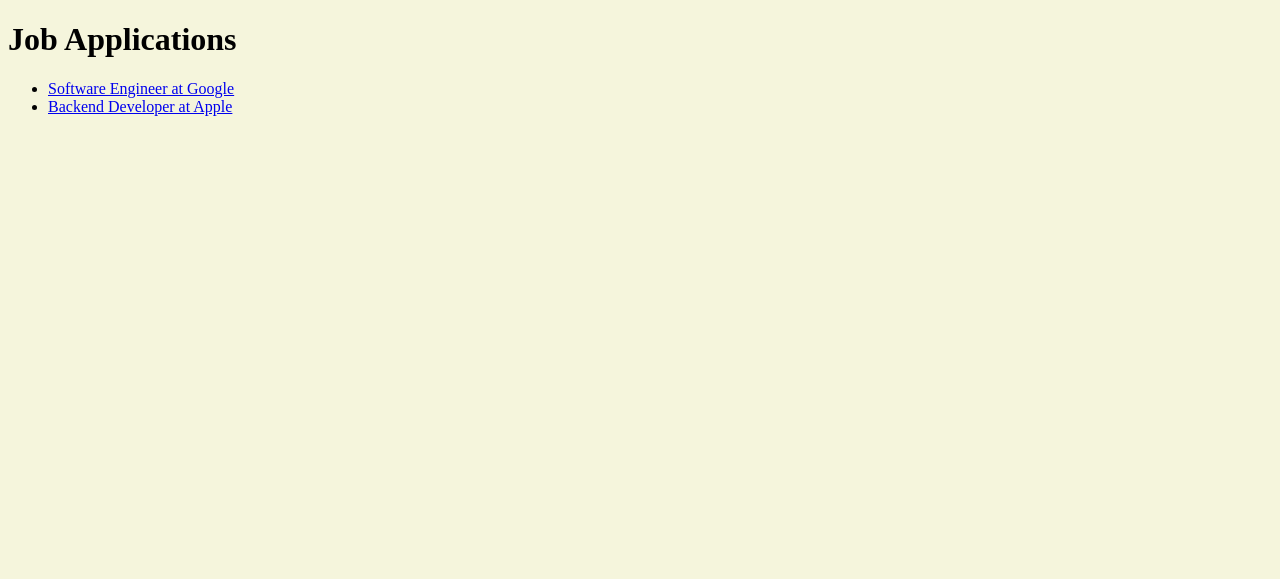
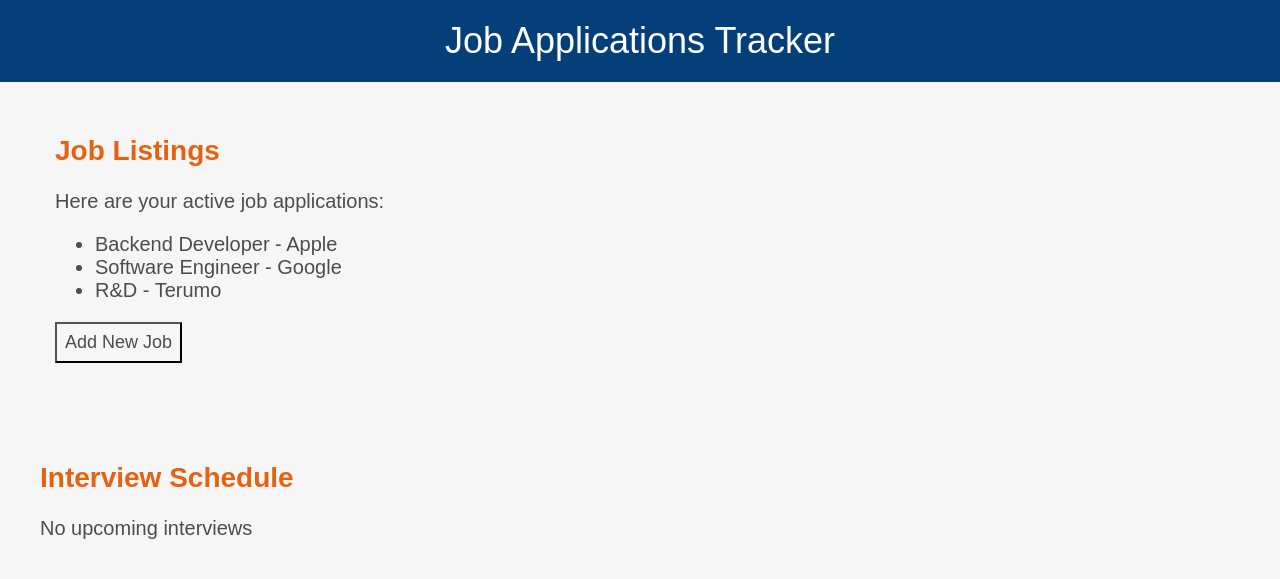
Before and after one commit to michellechi/csc437-job-app-tracker, a website: page packages/proto/public/index.html in a window 1280 px wide. Drawn offline with Linux system fonts and the light colour scheme; a web font is replaced by a local one.

Commit message:
added color and fonts

```diff
--- a/packages/proto/public/index.html
+++ b/packages/proto/public/index.html
@@ -1,16 +1,38 @@
 <!DOCTYPE html>
 <html lang="en">
 <head>
-    <meta charset="UTF-8">
-    <meta name="viewport" content="width=device-width, initial-scale=1.0">
-    <link rel="stylesheet" href="page.css">
-    <title>Job Application Tracker</title>
+  <meta charset="UTF-8">
+  <meta name="viewport" content="width=device-width, initial-scale=1.0">
+  <title>Job Tracker</title>
+  <link rel="stylesheet" href="tokens.css">
+  <link rel="stylesheet" href="page.css">
+  <link rel="preconnect" href="https://fonts.googleapis.com">
+  <link rel="preconnect" href="https://fonts.gstatic.com" crossorigin>
+  <link href="https://fonts.googleapis.com/css2?family=Afacad+Flux:wght@100..1000&display=swap" rel="stylesheet">
 </head>
 <body>
-    <h1>Job Applications</h1>
-    <ul>
-        <li><a href="application-google.html">Software Engineer at Google</a></li>
-        <li><a href="application-apple.html">Backend Developer at Apple</a></li>
-    </ul>
+  <header>
+    Job Applications Tracker
+  </header>
+  <main>
+    <div class="container">
+        <section class="list-container">
+        <h2>Job Listings</h2>
+        <p>Here are your active job applications:</p>
+        <ul>
+            <li><a href="application-apple.html">Backend Developer - Apple</a></li>
+            <li><a href="application-google.html">Software Engineer - Google</a></li>
+            <li><a href="application-terumo.html">R&D - Terumo</a></li>
+        </ul>
+        <button>Add New Job</button>
+        </section>
+    </div>
+    <div>
+        <section class="container">
+        <h2>Interview Schedule</h2>
+        <p>No upcoming interviews</p>
+        </section>
+    </div>
+  </main>
 </body>
 </html>
--- a/packages/proto/public/page.css
+++ b/packages/proto/public/page.css
@@ -1,3 +1,65 @@
+/* page.css */
 body {
-    background-color: beige;
-}
+    background-color: var(--color-background);
+    color: var(--color-text);
+    font-family: Afacad Flux, Manrope, sans-serif;
+    margin: 0;
+    padding: 0;
+    font-size: var(--font-size-base);
+  }
+
+  header {
+    background-color: var(--color-header-bg);
+    color: var(--color-header-text);
+    padding: 20px;
+    text-align: center;
+    font-size: var(--font-size-header);
+  }
+
+  a {
+    color: var(--color-link);
+    text-decoration: none;
+  }
+
+  a:hover {
+    text-decoration: underline;
+  }
+
+  .container {
+    padding: var(--spacing-medium);
+    max-width: 1200px;
+    margin: 0 auto;
+    font-size: var(--font-size-base);
+  }
+
+  .list-container {
+    border: 1px solid var(--color-accent-border);
+    background-color: var(--color-list-background);
+    padding: var(--spacing-medium);
+    margin-bottom: var(--spacing-large);
+  }
+
+  h2 {
+    font-size: var(--font-size-large);
+    color: var(--color-heading2);
+  }
+
+  .calendar {
+    border: 2px solid var(--color-accent-border);
+    background-color: var(--color-calendar-bg);
+    padding: var(--spacing-medium);
+  }
+
+  button {
+    background-color: var(--color-highlight);
+    color: var(--color-text-header);
+    padding: var(--spacing-small);
+    cursor: pointer;
+    font-family: Afacad Flux, Arial, sans-serif;
+    font-size: var(--font-size-tiny);
+  }
+
+  button:hover {
+    background-color: #392619; /* Slightly lighter orange on hover */
+    color: var(--color-header-text)
+  }
--- /dev/null
+++ b/packages/proto/public/tokens.css
@@ -0,0 +1,23 @@
+/* tokens.css */
+/* tokens.css */
+:root {
+    /* Color Tokens */
+    --color-background: #f2f2f2a3; /* Light Gray for background */
+    --color-header-bg: #043f7a;  /* Dark Blue for header */
+    --color-text: #4d4d4d;       /* Gray for text */
+    --color-header-text: #ffffff;
+    --color-heading2: #e46212;
+
+    /* Typography */
+    --font-body: 'Arial', sans-serif;
+    --font-size-tiny: 18px;
+    --font-size-base: 20px;
+    --font-size-medium: 24px;
+    --font-size-large: 28px;
+    --font-size-header: 36px;
+
+    /* Spacing */
+    --spacing-small: 8px;
+    --spacing-medium: 15px;
+    --spacing-large: 30px;
+  }
```
Also changed, not shown: packages/proto/public/application-terumo.html (added, +16 -0 lines), packages/proto/public/company-terumo.html (added, +24 -0 lines).
